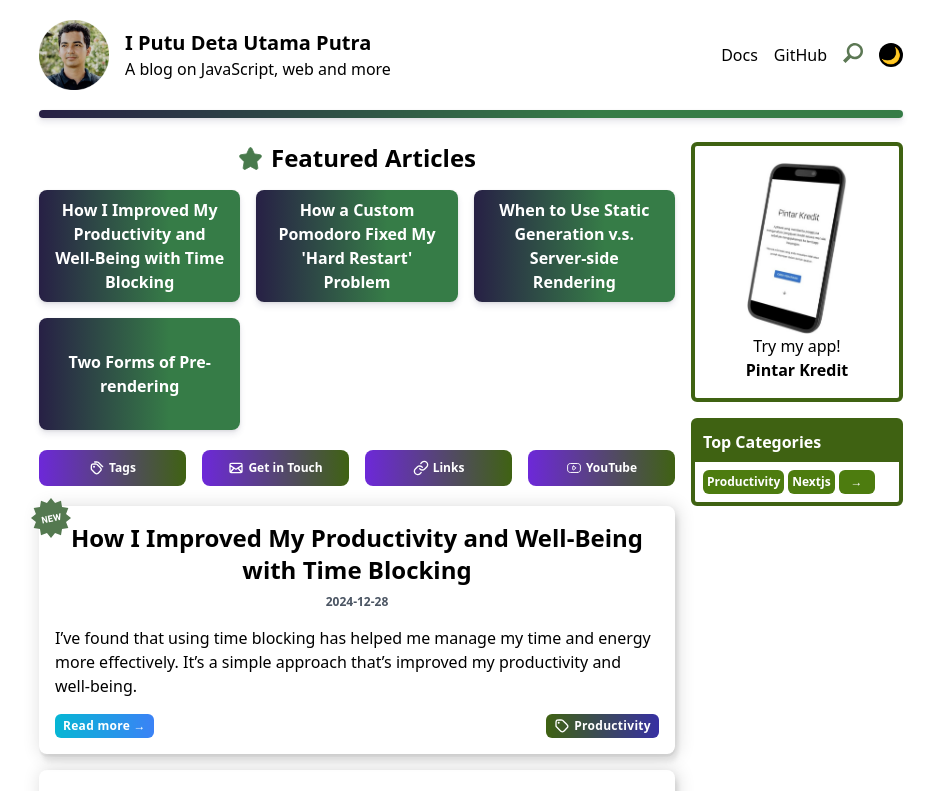
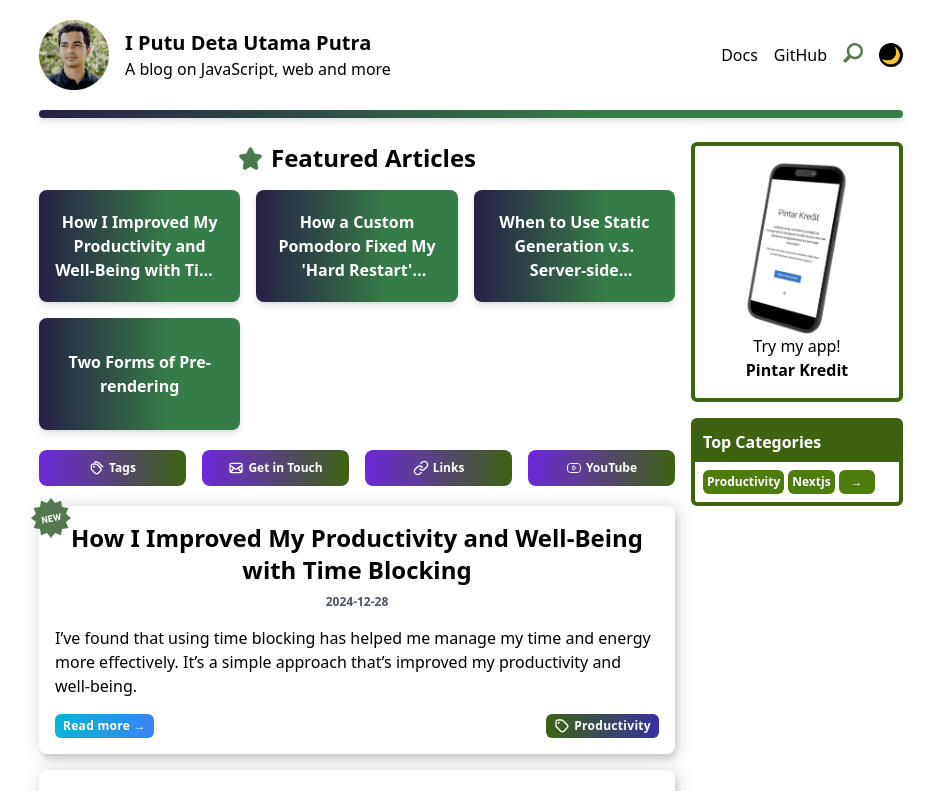
Before and after one commit to detautama/detautama.github.io, a Next.js app: page / in a window 1280 px wide. Shown: the top 791 px of the page, without its empty margins (169-1103 px from the left). Built offline with nearby package versions, Linux system fonts and the light colour scheme.

Commit message:
add prefers-color-scheme support for dark mode and limit article title display to three lines

```diff
--- a/app/ToggleDarkMode.tsx
+++ b/app/ToggleDarkMode.tsx
@@ -10,6 +10,15 @@ export function ToggleDarkMode() {
   useEffect(() => {
     setMounted(true);
   }, []);
+
+  // use prefers-color-scheme as the default theme
+  useEffect(() => {
+    if (!mounted) return;
+    if (theme === "system") {
+      const darkQuery = window.matchMedia("(prefers-color-scheme: dark)");
+      setTheme(darkQuery.matches ? "dark" : "light");
+    }
+  }, [mounted, theme, setTheme]);
 
   if (!mounted) {
     return (
--- a/app/page.tsx
+++ b/app/page.tsx
@@ -40,7 +40,7 @@ const FeaturedArticles: React.FC<{ featuredArticles: ArticleData[] }> = ({
         {featuredArticles.map(({ id, title }) => (
           <Link href={`/articles/${id}`} key={id} className="hover:scale-110">
             <div className="default_bg flex h-28 items-center justify-center rounded-lg p-4 text-center font-bold">
-              <article>{title}</article>
+              <article className="line-clamp-3">{title}</article>
             </div>
           </Link>
         ))}
```
